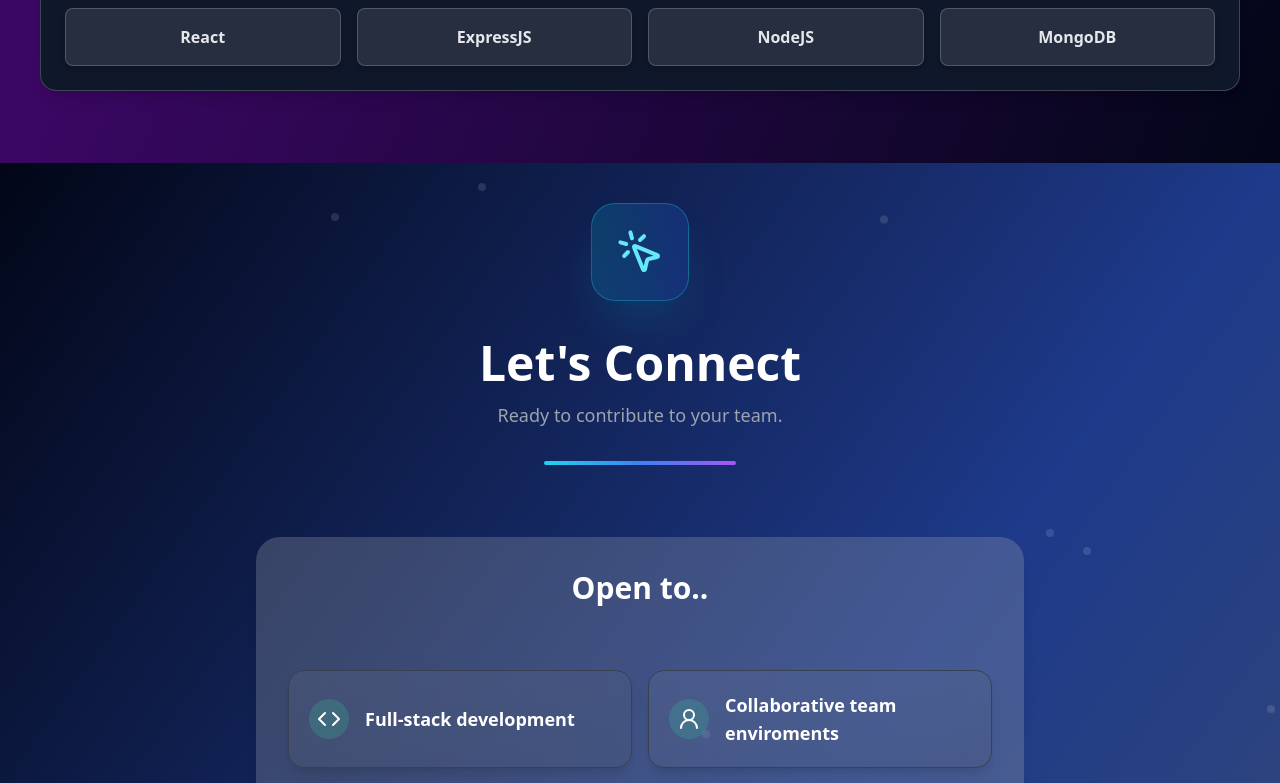
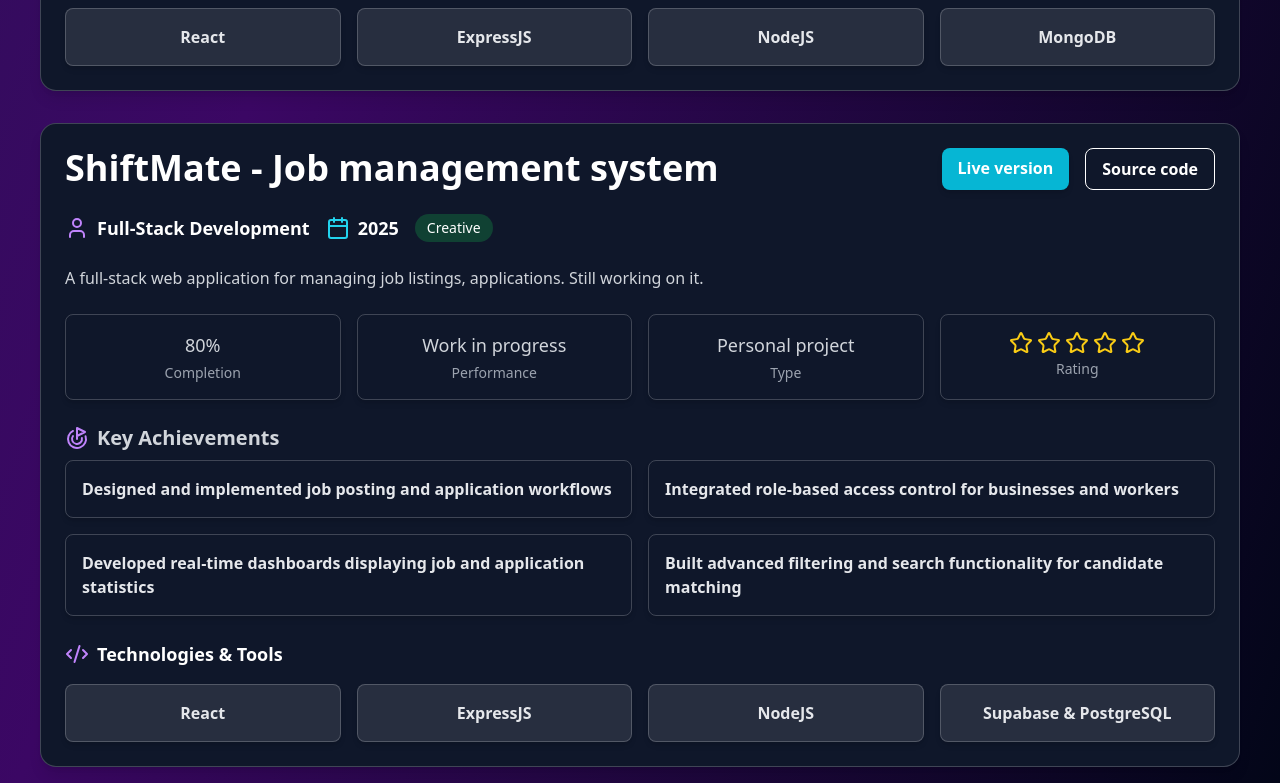
Before and after one commit to Carmelo85S/portfolio1.1, a React (Vite) app: page / in a window 1280 px wide. Shown: the part 7300-8083 px from the top of the page. Built offline with nearby package versions, Linux system fonts and the light colour scheme.

Commit message:
added a project to the project list

```diff
--- a/src/components/Projects/ProjectsList.ts
+++ b/src/components/Projects/ProjectsList.ts
@@ -118,6 +118,35 @@ const projectsList: ProjectCardProps[] = [
     color: "bg-slate-900",
     hoverColor: "hover:bg-emerald-700",
   },
+  {
+    title: "ShiftMate - Job management system",
+    icon: User,
+    stackInfo: "Full-Stack Development",
+    iconYear: Calendar,
+    year: "2025",
+    typeOfProject: ["Creative"],
+    linkGit: "https://github.com/Carmelo85S/shiftmate",
+    linkLive: "https://github.com/Carmelo85S/shiftmate",
+    description: "A full-stack web application for managing job listings, applications. Still working on it.",
+    completion: "80%",
+    performance: "Work in progress",
+    type: "Personal project",
+    ratingIcon: Star,
+    ratingCount: 5,
+    achievementIcon: Goal,
+    achievementInfo1: "Designed and implemented job posting and application workflows",
+    achievementInfo2: "Integrated role-based access control for businesses and workers",
+    achievementInfo3: "Developed real-time dashboards displaying job and application statistics",
+    achievementInfo4: "Built advanced filtering and search functionality for candidate matching",
+    techIcon: Code2,
+    techInfo: "Technologies & Tools",
+    techTask1: "React",
+    techTask2: "ExpressJS",
+    techTask3: "NodeJS",
+    techTask4: "Supabase & PostgreSQL",
+    color: "bg-slate-900",
+    hoverColor: "hover:bg-orange-900/90",
+  },
 ]
 
 export default projectsList
--- a/src/type/type.ts
+++ b/src/type/type.ts
@@ -63,7 +63,7 @@ export type ProjectCardProps = {
   year: string;
   typeOfProject: Array<"Production Ready" | "Creative" | "Team Project">;
   linkGit: string;
-  linkLive: string;
+  linkLive?: string;
   description: string;
   completion: string;
   performance: string;
```
